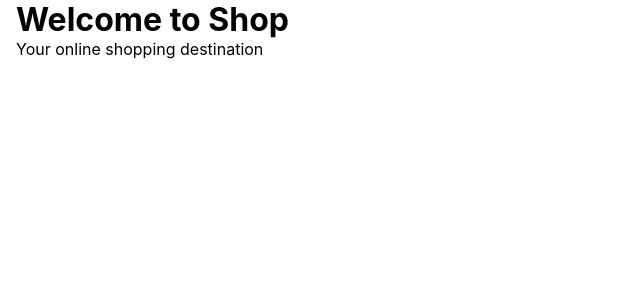
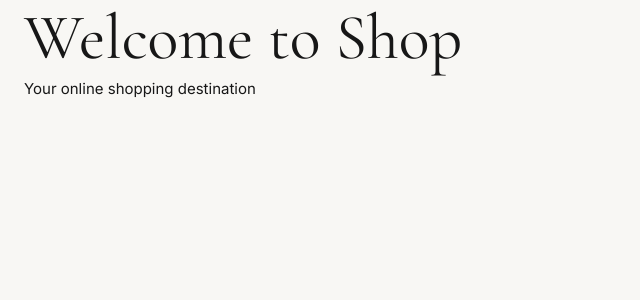
Before and after one commit to dashaaaa21/shop-app, a React (Vite) app in the folder client/: page / in a window 1280 px wide. Shown: the top 300 px of the page, without its empty margins (0-640 px from the left). Built offline with nearby package versions, Linux system fonts and the light colour scheme.

Commit message:
Add premium fashion design system with elegant typography

```diff
--- a/client/src/styles/base.css
+++ b/client/src/styles/base.css
@@ -1,22 +1,218 @@
-* {
+/* Premium Fashion Base Styles */
+
+*,
+*::before,
+*::after {
+  box-sizing: border-box;
   margin: 0;
   padding: 0;
-  box-sizing: border-box;
+}
+
+html {
+  font-size: 16px;
+  -webkit-font-smoothing: antialiased;
+  -moz-osx-font-smoothing: grayscale;
+  text-rendering: optimizeLegibility;
+  scroll-behavior: smooth;
 }
 
 body {
-  font-family: -apple-system, BlinkMacSystemFont, 'Segoe UI', 'Roboto', 'Oxygen',
-    'Ubuntu', 'Cantarell', 'Fira Sans', 'Droid Sans', 'Helvetica Neue',
-    sans-serif;
-  -webkit-font-smoothing: antialiased;
-  -moz-osx-font-smoothing: grayscale;
+  font-family: var(--font-sans);
+  font-size: var(--text-body);
+  line-height: 1.6;
+  color: var(--color-text-primary);
+  background-color: var(--color-warm-white);
+  overflow-x: hidden;
 }
 
-code {
-  font-family: source-code-pro, Menlo, Monaco, Consolas, 'Courier New',
-    monospace;
+/* Typography */
+h1, h2, h3, h4, h5, h6 {
+  font-family: var(--font-serif);
+  font-weight: 400;
+  line-height: 1.2;
+  color: var(--color-text-primary);
 }
 
-#root {
-  min-height: 100vh;
+h1 {
+  font-size: var(--text-hero-desktop);
 }
+
+h2 {
+  font-size: var(--text-section-title);
+}
+
+p {
+  margin-bottom: 1rem;
+}
+
+a {
+  color: inherit;
+  text-decoration: none;
+  transition: color var(--transition-base);
+}
+
+a:hover {
+  color: var(--color-accent-red);
+}
+
+/* Images */
+img {
+  max-width: 100%;
+  height: auto;
+  display: block;
+}
+
+/* Buttons */
+button {
+  font-family: var(--font-sans);
+  font-size: var(--text-button);
+  cursor: pointer;
+  border: none;
+  background: none;
+  padding: 0;
+  transition: all var(--transition-base);
+}
+
+button:focus {
+  outline: none;
+}
+
+/* Lists */
+ul, ol {
+  list-style: none;
+}
+
+/* Selection */
+::selection {
+  background-color: var(--color-almost-black);
+  color: var(--color-pure-white);
+}
+
+/* Scrollbar */
+::-webkit-scrollbar {
+  width: 8px;
+}
+
+::-webkit-scrollbar-track {
+  background: var(--color-warm-white);
+}
+
+::-webkit-scrollbar-thumb {
+  background: var(--color-text-secondary);
+  border-radius: 4px;
+}
+
+::-webkit-scrollbar-thumb:hover {
+  background: var(--color-text-primary);
+}
+
+/* Container */
+.container {
+  max-width: var(--container-max);
+  margin: 0 auto;
+  padding-left: var(--container-padding);
+  padding-right: var(--container-padding);
+}
+
+/* Section Spacing */
+.section {
+  padding: var(--spacing-3xl) 0;
+}
+
+.section-sm {
+  padding: var(--spacing-2xl) 0;
+}
+
+.section-lg {
+  padding: 120px 0;
+}
+
+/* Responsive Typography */
+@media (max-width: 1024px) {
+  h1 {
+    font-size: var(--text-hero-tablet);
+  }
+}
+
+@media (max-width: 768px) {
+  h1 {
+    font-size: var(--text-hero-mobile);
+  }
+
+  .section {
+    padding: var(--spacing-2xl) 0;
+  }
+
+  .section-lg {
+    padding: 80px 0;
+  }
+}
+
+/* Animations */
+@keyframes fadeIn {
+  from {
+    opacity: 0;
+  }
+  to {
+    opacity: 1;
+  }
+}
+
+@keyframes fadeInUp {
+  from {
+    opacity: 0;
+    transform: translateY(30px);
+  }
+  to {
+    opacity: 1;
+    transform: translateY(0);
+  }
+}
+
+@keyframes slideInLeft {
+  from {
+    opacity: 0;
+    transform: translateX(-30px);
+  }
+  to {
+    opacity: 1;
+    transform: translateX(0);
+  }
+}
+
+@keyframes slideInRight {
+  from {
+    opacity: 0;
+    transform: translateX(30px);
+  }
+  to {
+    opacity: 1;
+    transform: translateX(0);
+  }
+}
+
+/* Utility Classes */
+.fade-in {
+  animation: fadeIn var(--transition-elegant) forwards;
+}
+
+.fade-in-up {
+  animation: fadeInUp var(--transition-elegant) forwards;
+}
+
+.text-center {
+  text-align: center;
+}
+
+.uppercase {
+  text-transform: uppercase;
+  letter-spacing: 1.5px;
+}
+
+.serif {
+  font-family: var(--font-serif);
+}
+
+.sans {
+  font-family: var(--font-sans);
+}
--- a/client/src/styles/theme.css
+++ b/client/src/styles/theme.css
@@ -1,57 +1,62 @@
+/* Import Premium Fashion Fonts */
+@import url('https://fonts.googleapis.com/css2?family=Cormorant+Garamond:wght@300;400;500;600;700&family=Inter:wght@300;400;500;600;700&display=swap');
+
 :root {
-  /* Primary Colors */
-  --color-primary: #2563eb;
-  --color-primary-dark: #1d4ed8;
-  --color-primary-light: #3b82f6;
+  /* Premium Color Palette */
+  --color-warm-white: #F8F7F4;
+  --color-pure-white: #FFFFFF;
+  --color-almost-black: #151515;
+  --color-dark-charcoal: #1C1C1C;
 
-  /* Secondary Colors */
-  --color-secondary: #7c3aed;
-  --color-secondary-dark: #6d28d9;
-  --color-secondary-light: #8b5cf6;
+  --color-text-primary: #171717;
+  --color-text-secondary: #777777;
+  --color-text-light: #F5F5F5;
+  --color-text-category: #9A9A9A;
 
-  /* Neutral Colors */
-  --color-white: #ffffff;
-  --color-black: #000000;
-  --color-gray-50: #f9fafb;
-  --color-gray-100: #f3f4f6;
-  --color-gray-200: #e5e7eb;
-  --color-gray-300: #d1d5db;
-  --color-gray-400: #9ca3af;
-  --color-gray-500: #6b7280;
-  --color-gray-600: #4b5563;
-  --color-gray-700: #374151;
-  --color-gray-800: #1f2937;
-  --color-gray-900: #111827;
+  --color-accent-red: #D9252A;
 
-  /* Status Colors */
-  --color-success: #10b981;
-  --color-error: #ef4444;
-  --color-warning: #f59e0b;
-  --color-info: #3b82f6;
+  /* Typography */
+  --font-serif: 'Cormorant Garamond', serif;
+  --font-sans: 'Inter', -apple-system, BlinkMacSystemFont, 'Segoe UI', sans-serif;
+
+  /* Font Sizes */
+  --text-hero-desktop: clamp(56px, 5vw, 80px);
+  --text-hero-tablet: clamp(40px, 6vw, 50px);
+  --text-hero-mobile: clamp(34px, 8vw, 42px);
+
+  --text-section-title: clamp(48px, 4.5vw, 70px);
+  --text-category: clamp(52px, 4vw, 70px);
+  --text-category-mobile: clamp(38px, 7vw, 48px);
+
+  --text-nav: 13px;
+  --text-body: 15px;
+  --text-button: 13px;
 
   /* Spacing */
-  --spacing-xs: 0.25rem;
-  --spacing-sm: 0.5rem;
-  --spacing-md: 1rem;
-  --spacing-lg: 1.5rem;
-  --spacing-xl: 2rem;
-  --spacing-2xl: 3rem;
+  --spacing-xs: 0.5rem;
+  --spacing-sm: 1rem;
+  --spacing-md: 1.5rem;
+  --spacing-lg: 2.5rem;
+  --spacing-xl: 4rem;
+  --spacing-2xl: 6rem;
+  --spacing-3xl: 8rem;
 
-  /* Border Radius */
-  --radius-sm: 0.25rem;
-  --radius-md: 0.5rem;
-  --radius-lg: 0.75rem;
-  --radius-xl: 1rem;
-  --radius-full: 9999px;
+  /* Container */
+  --container-max: 1440px;
+  --container-padding: clamp(24px, 5vw, 70px);
 
-  /* Shadows */
-  --shadow-sm: 0 1px 2px 0 rgb(0 0 0 / 0.05);
-  --shadow-md: 0 4px 6px -1px rgb(0 0 0 / 0.1);
-  --shadow-lg: 0 10px 15px -3px rgb(0 0 0 / 0.1);
-  --shadow-xl: 0 20px 25px -5px rgb(0 0 0 / 0.1);
+  /* Header */
+  --header-height: 85px;
 
   /* Transitions */
-  --transition-fast: 150ms ease-in-out;
-  --transition-base: 300ms ease-in-out;
-  --transition-slow: 500ms ease-in-out;
+  --transition-fast: 0.2s cubic-bezier(0.4, 0, 0.2, 1);
+  --transition-base: 0.3s cubic-bezier(0.4, 0, 0.2, 1);
+  --transition-slow: 0.5s cubic-bezier(0.4, 0, 0.2, 1);
+  --transition-elegant: 0.8s cubic-bezier(0.16, 1, 0.3, 1);
+
+  /* Z-index */
+  --z-header: 100;
+  --z-dropdown: 200;
+  --z-modal: 300;
+  --z-tooltip: 400;
 }
```
